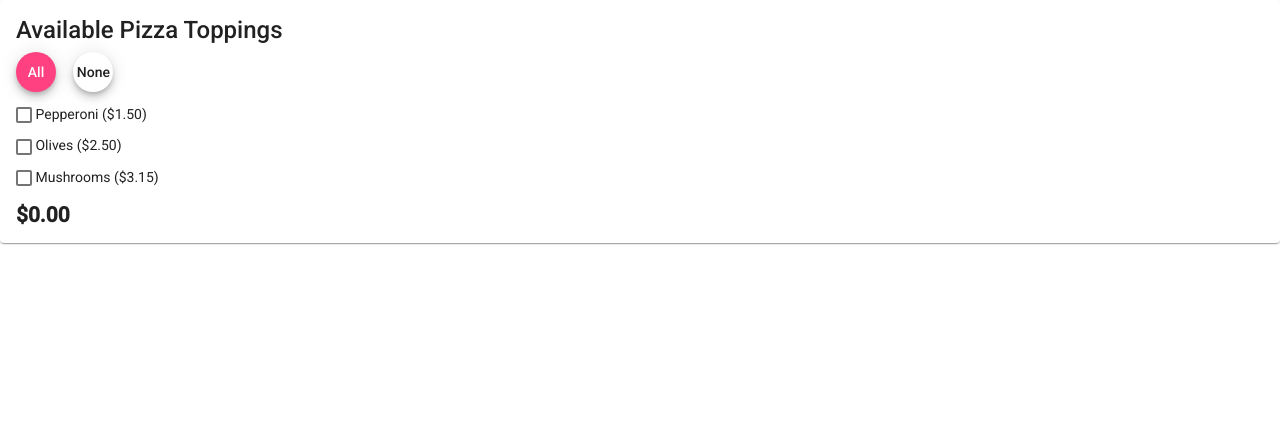
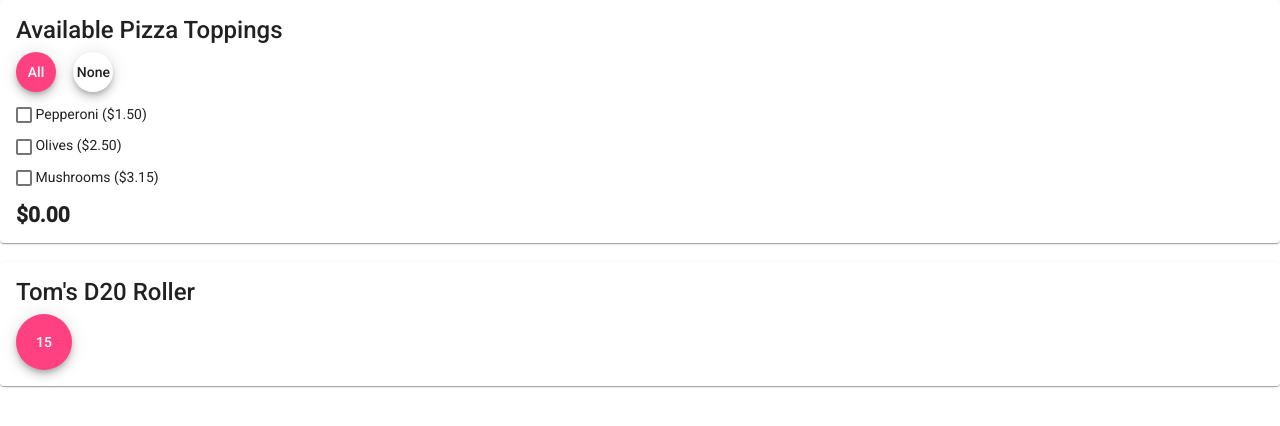
Before and after one commit to 2021-spring-jsf-tuth/components, an Angular app: page / in a window 1280 px wide. Shown: the top 426 px of the page. Built offline with nearby package versions, Linux system fonts and the light colour scheme.

Commit message:
Implemented it ! ! !

```diff
--- a/src/app/app.component.html
+++ b/src/app/app.component.html
@@ -1 +1,3 @@
 <app-pizza-toppings></app-pizza-toppings>
+<br>
+<tjs-d20-roller></tjs-d20-roller>
--- a/src/app/tjs-d20-roller/tjs-d20-roller.component.html
+++ b/src/app/tjs-d20-roller/tjs-d20-roller.component.html
@@ -1 +1,13 @@
-<p>tjs-d20-roller works!</p>
+<mat-card>
+    <mat-card-title>
+        Tom's D20 Roller
+    </mat-card-title>
+    <mat-card-content>
+        <button
+            mat-fab
+            (click)="rollTheTwentySidedDie()"
+        >
+            {{ value }}
+        </button>
+    </mat-card-content>
+</mat-card>
--- a/src/app/tjs-d20-roller/tjs-d20-roller.component.ts
+++ b/src/app/tjs-d20-roller/tjs-d20-roller.component.ts
@@ -1,7 +1,7 @@
 import { Component, OnInit } from '@angular/core';
 
 @Component({
-  selector: 'app-tjs-d20-roller',
+  selector: 'tjs-d20-roller',
   templateUrl: './tjs-d20-roller.component.html',
   styleUrls: ['./tjs-d20-roller.component.css']
 })
@@ -10,6 +10,12 @@ export class TjsD20RollerComponent implements OnInit {
   constructor() { }
 
   ngOnInit(): void {
+    this.rollTheTwentySidedDie();
   }
 
+  value: number;
+
+  rollTheTwentySidedDie() {
+    this.value = Math.floor(Math.random() * 20) + 1;
+  }
 }
```
